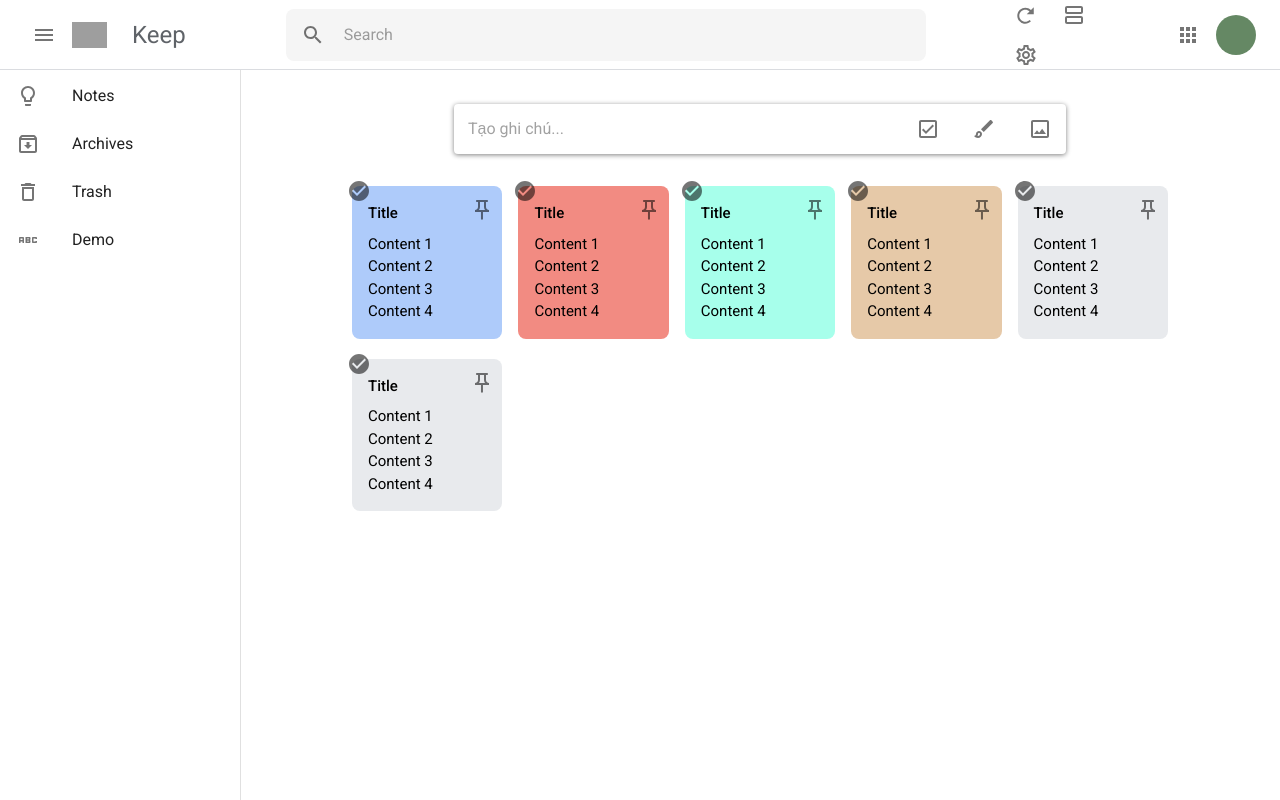
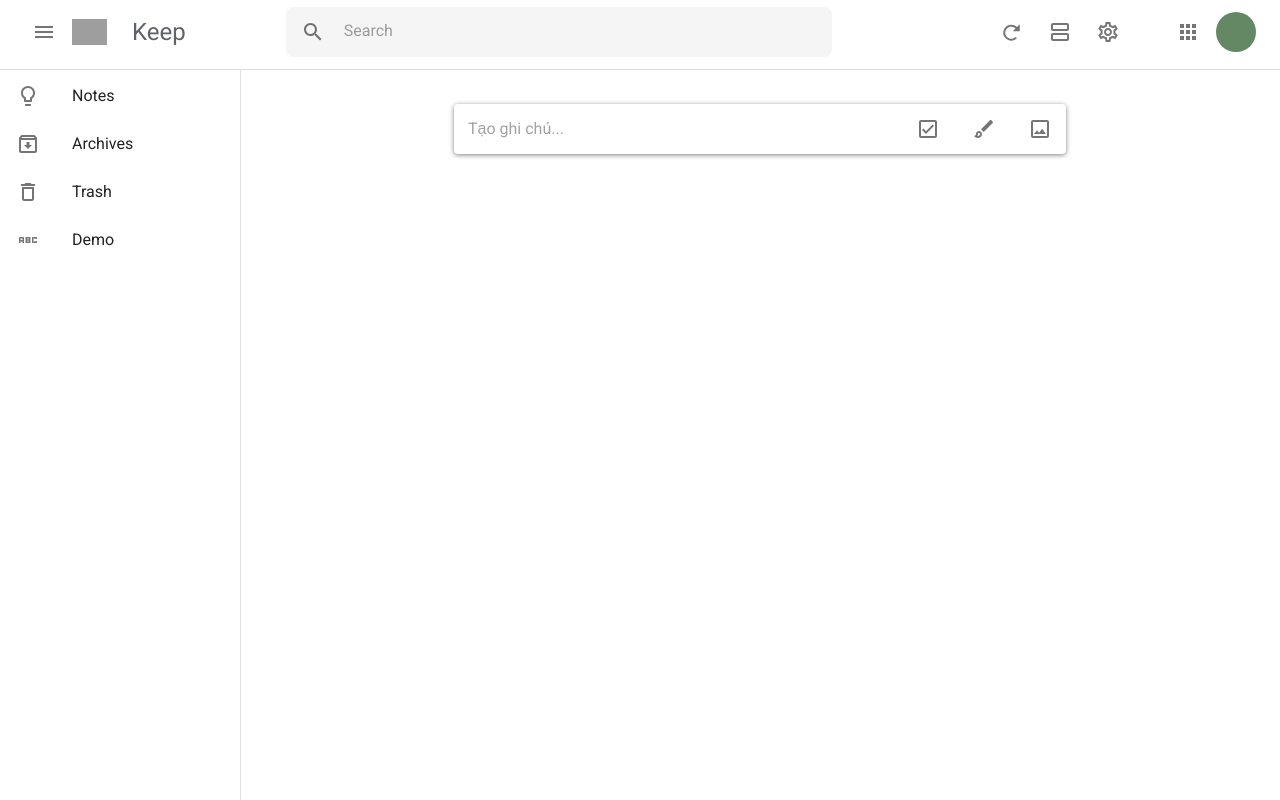
Before and after one commit to levanchungit/googlekeep-demo, a React (Create React App) app: page / in a window 1280 px wide. Built offline with nearby package versions, Linux system fonts and the light colour scheme; grey boxes are pictures that could not be loaded; a web font is replaced by a local one.

Commit message:
add: CRUD Note + SEARCH

```diff
--- a/src/App.js
+++ b/src/App.js
@@ -8,11 +8,12 @@
 import Deletes from './components/deletes';
 import Hello from './components/Demo';
 import Box from '@mui/material/Box';
+import DataProvider from './provider/dataProvider';
 
 export default function App() {
   return (
     <Box style={{ display: "flex", width: "100%" }}>
-
+      <DataProvider>
         <Router>
           <SwipeDrawer />
           <Routes>
@@ -22,6 +23,7 @@
             <Route path="/hello" element={<Hello />} />
           </Routes>
         </Router>
+      </DataProvider>
     </Box>
   )
 }
--- a/src/components/ContainerItem/index.js
+++ b/src/components/ContainerItem/index.js
@@ -5,88 +5,45 @@
 import PushPinOutlinedIcon from '@mui/icons-material/PushPinOutlined';
 import CheckCircleIcon from '@mui/icons-material/CheckCircle';
 
+const index = ({ check, notes, setNotes }) => {
+  return (
+    <Box sx={{ display: 'grid', gridTemplateColumns: '1fr 1fr 1fr 1fr 1fr', gridRowGap: 20, width: '80%', p: 4 }}>
+      {notes.map((item, index) => {
+        if (item.status === check) {
+          return <Box key={index} sx={{ mx: 1, backgroundColor: '#AECBFA', borderRadius: 2, p: 2, borderWidth: 1, borderColor: 'GrayText', position: 'relative' }}>
+            <Typography sx={{ textAlign: 'left', fontSize: 15, fontWeight: '500', mb: 1 }}>{item.title}</Typography>
+            <Typography sx={{ textAlign: 'left', fontSize: 15, fontWeight: '400' }}>{item.body}</Typography>
+            <IconButton sx={{ position: 'absolute', top: -15, left: -13 }} onClick={() => {
+              //find item by item.id and change status to "deletes"
+              const updatedItem = { ...item, status: 'deletes' };
+              const updatedNotes = [...notes];
+              updatedNotes[index] = updatedItem;
+              setNotes(updatedNotes);
+            }}>
+              <CheckCircleIcon />
+            </IconButton>
+            <IconButton sx={{ position: 'absolute', top: 4, right: 0 }} onClick={() => {
+              const updatedItem = { ...item, status: 'archives' };
+              const updatedNotes = [...notes];
+              updatedNotes[index] = updatedItem;
+              setNotes(updatedNotes);
+            }}>
+              <PushPinOutlinedIcon />
+            </IconButton>
 
-export default function index() {
-  return (
-    <Box sx={{ display: 'grid', gridTemplateColumns: '1fr 1fr 1fr 1fr 1fr', gridRowGap: 20, width: '80%', p: 4}}>
-        <Box sx={{mx: 1, backgroundColor: '#AECBFA', borderRadius: 2, p: 2, borderWidth: 1, borderColor: 'GrayText', position: 'relative' }}>
-          <Typography sx={{ textAlign: 'left', fontSize: 15, fontWeight: '500', mb: 1 }}>Title</Typography>
-          <Typography sx={{ textAlign: 'left', fontSize: 15, fontWeight: '400' }}>Content 1</Typography>
-          <Typography sx={{ textAlign: 'left', fontSize: 15, fontWeight: '400' }}>Content 2</Typography>
-          <Typography sx={{ textAlign: 'left', fontSize: 15, fontWeight: '400' }}>Content 3</Typography>
-          <Typography sx={{ textAlign: 'left', fontSize: 15, fontWeight: '400' }}>Content 4</Typography>
-          <IconButton sx = {{position: 'absolute', top: -15 ,left: -13}}>
-            <CheckCircleIcon />
-          </IconButton>
-          <IconButton sx = {{position: 'absolute', top: 4 ,right: 0}}>
-            <PushPinOutlinedIcon/>
-          </IconButton>
-        </Box>
-        <Box sx={{mx: 1, backgroundColor: '#F28B82', borderRadius: 2, p: 2, borderWidth: 1, borderColor: 'GrayText', position: 'relative' }}>
-          <Typography sx={{ textAlign: 'left', fontSize: 15, fontWeight: '500', mb: 1 }}>Title</Typography>
-          <Typography sx={{ textAlign: 'left', fontSize: 15, fontWeight: '400' }}>Content 1</Typography>
-          <Typography sx={{ textAlign: 'left', fontSize: 15, fontWeight: '400' }}>Content 2</Typography>
-          <Typography sx={{ textAlign: 'left', fontSize: 15, fontWeight: '400' }}>Content 3</Typography>
-          <Typography sx={{ textAlign: 'left', fontSize: 15, fontWeight: '400' }}>Content 4</Typography>
-          <IconButton sx = {{position: 'absolute', top: -15 ,left: -13}}>
-            <CheckCircleIcon />
-          </IconButton>
-          <IconButton sx = {{position: 'absolute', top: 4 ,right: 0}}>
-            <PushPinOutlinedIcon/>
-          </IconButton>
-        </Box>
-        <Box sx={{mx: 1, backgroundColor: '#A7FFEB', borderRadius: 2, p: 2, borderWidth: 1, borderColor: 'GrayText', position: 'relative' }}>
-          <Typography sx={{ textAlign: 'left', fontSize: 15, fontWeight: '500', mb: 1 }}>Title</Typography>
-          <Typography sx={{ textAlign: 'left', fontSize: 15, fontWeight: '400' }}>Content 1</Typography>
-          <Typography sx={{ textAlign: 'left', fontSize: 15, fontWeight: '400' }}>Content 2</Typography>
-          <Typography sx={{ textAlign: 'left', fontSize: 15, fontWeight: '400' }}>Content 3</Typography>
-          <Typography sx={{ textAlign: 'left', fontSize: 15, fontWeight: '400' }}>Content 4</Typography>
-          <IconButton sx = {{position: 'absolute', top: -15 ,left: -13}}>
-            <CheckCircleIcon />
-          </IconButton>
-          <IconButton sx = {{position: 'absolute', top: 4 ,right: 0}}>
-            <PushPinOutlinedIcon/>
-          </IconButton>
-        </Box>
-        <Box sx={{mx: 1, backgroundColor: '#E6C9A8', borderRadius: 2, p: 2, borderWidth: 1, borderColor: 'GrayText', position: 'relative' }}>
-          <Typography sx={{ textAlign: 'left', fontSize: 15, fontWeight: '500', mb: 1 }}>Title</Typography>
-          <Typography sx={{ textAlign: 'left', fontSize: 15, fontWeight: '400' }}>Content 1</Typography>
-          <Typography sx={{ textAlign: 'left', fontSize: 15, fontWeight: '400' }}>Content 2</Typography>
-          <Typography sx={{ textAlign: 'left', fontSize: 15, fontWeight: '400' }}>Content 3</Typography>
-          <Typography sx={{ textAlign: 'left', fontSize: 15, fontWeight: '400' }}>Content 4</Typography>
-          <IconButton sx = {{position: 'absolute', top: -15 ,left: -13}}>
-            <CheckCircleIcon />
-          </IconButton>
-          <IconButton sx = {{position: 'absolute', top: 4 ,right: 0}}>
-            <PushPinOutlinedIcon/>
-          </IconButton>
-        </Box>
-        <Box sx={{mx: 1, backgroundColor: '#E8EAED', borderRadius: 2, p: 2, borderWidth: 1, borderColor: 'GrayText', position: 'relative' }}>
-          <Typography sx={{ textAlign: 'left', fontSize: 15, fontWeight: '500', mb: 1 }}>Title</Typography>
-          <Typography sx={{ textAlign: 'left', fontSize: 15, fontWeight: '400' }}>Content 1</Typography>
-          <Typography sx={{ textAlign: 'left', fontSize: 15, fontWeight: '400' }}>Content 2</Typography>
-          <Typography sx={{ textAlign: 'left', fontSize: 15, fontWeight: '400' }}>Content 3</Typography>
-          <Typography sx={{ textAlign: 'left', fontSize: 15, fontWeight: '400' }}>Content 4</Typography>
-          <IconButton sx = {{position: 'absolute', top: -15 ,left: -13}}>
-            <CheckCircleIcon />
-          </IconButton>
-          <IconButton sx = {{position: 'absolute', top: 4 ,right: 0}}>
-            <PushPinOutlinedIcon/>
-          </IconButton>
-        </Box>
-        <Box sx={{mx: 1, backgroundColor: '#E8EAED', borderRadius: 2, p: 2, borderWidth: 1, borderColor: 'GrayText', position: 'relative' }}>
-          <Typography sx={{ textAlign: 'left', fontSize: 15, fontWeight: '500', mb: 1 }}>Title</Typography>
-          <Typography sx={{ textAlign: 'left', fontSize: 15, fontWeight: '400' }}>Content 1</Typography>
-          <Typography sx={{ textAlign: 'left', fontSize: 15, fontWeight: '400' }}>Content 2</Typography>
-          <Typography sx={{ textAlign: 'left', fontSize: 15, fontWeight: '400' }}>Content 3</Typography>
-          <Typography sx={{ textAlign: 'left', fontSize: 15, fontWeight: '400' }}>Content 4</Typography>
-          <IconButton sx = {{position: 'absolute', top: -15 ,left: -13}}>
-            <CheckCircleIcon />
-          </IconButton>
-          <IconButton sx = {{position: 'absolute', top: 4 ,right: 0}}>
-            <PushPinOutlinedIcon/>
-          </IconButton>
-        </Box>
-    </Box>
+            <IconButton sx={{ position: 'absolute', top: 4, right: 30 }} onClick={() => {
+              const updatedItem = { ...item, status: 'note' };
+              const updatedNotes = [...notes];
+              updatedNotes[index] = updatedItem;
+              setNotes(updatedNotes);
+            }}>
+              <PushPinOutlinedIcon />
+            </IconButton>
+          </Box>
+        }
+      })}
+    </Box >
   )
 }
+
+export default index;
--- a/src/components/HeaderBar/index.js
+++ b/src/components/HeaderBar/index.js
@@ -34,9 +34,10 @@
                 <img style={{ width: '35px' }} src={logo} alt='logo'></img>
                 <Heading>Keep</Heading>
                 <InputSearch sx={{ p: 40 }}></InputSearch>
-                <Box sx = {{ml: 10}}>
+                <Box sx={{ display: 'flex', alignItems: 'center', justifyContent: 'flex-end' }}>
+                    <Box sx={{ display: 'flex', }}>
                         <IconButton sx={{ mr: 1 }}>
-                        <ReplayIcon sx={{ transform: 'scaleX(-1) rotate(-45deg)' }}/>
+                            <ReplayIcon sx={{ transform: 'scaleX(-1) rotate(-45deg)' }} />
                         </IconButton>
                         <IconButton sx={{ mr: 1 }}>
                             <ViewAgendaOutlinedIcon />
@@ -45,11 +46,12 @@
                             <SettingsOutlinedIcon />
                         </IconButton>
                     </Box>
-                <Box sx = {{ml: 4, display: 'flex'}}>
+                    <Box sx={{ ml: 4, display: 'flex' }}>
                         <IconButton sx={{ mr: 1 }}>
                             <AppsOutlinedIcon />
                         </IconButton>
-                    <Box sx = {{width: 40, height: 40, borderRadius: 20, backgroundColor: '#658864'}}>
+                        <Box sx={{ width: 40, height: 40, borderRadius: 20, backgroundColor: '#658864' }}>
+                        </Box>
                     </Box>
                 </Box>
 
--- a/src/components/InputCreateNote/index.js
+++ b/src/components/InputCreateNote/index.js
@@ -1,4 +1,4 @@
-import * as React from 'react';
+import React, { useState, useEffect } from 'react';
 import Paper from '@mui/material/Paper';
 import InputBase from '@mui/material/InputBase';
 import IconButton from '@mui/material/IconButton';
@@ -7,16 +7,35 @@
 import ImageOutlinedIcon from '@mui/icons-material/ImageOutlined';
 
 // import {CheckBoxOutlinedIcon, BrushOutlinedIcon, ImageOutlinedIcon
-export default function InputCreateNote() {
+const InputCreateNote = ({ notes, setNotes }) => {
+  const [item, setItem] = useState({
+    id: 0,
+    title: '',
+    body: '',
+    backgroundColor: '',
+    status: '',
+  });
+
   return (
     <Paper
-      component="form"
       sx={{ p: '2px 6px', display: 'flex', alignItems: 'center', width: 600, height: '46px', boxShadow: '0px 1px 5px gray' }}
     >
       <InputBase
         sx={{ ml: 1, flex: 1 }}
         placeholder="Tạo ghi chú..."
         inputProps={{ 'aria-label': 'tao ghi chu' }}
+        value={item.title}
+        onChange={(e) => setItem({ ...item, title: e.target.value, backgroundColor: 'gray', status: 'note' })}
+        onKeyPress={(e) => {
+          if (e.charCode === 13) {
+            //add item to list
+            //set item.id + 1
+            item.id = item.id + 1
+            setNotes([...notes, item])
+            setItem({ ...item, title: '', body: '' })
+            console.log(notes);
+          }
+        }}
       />
       <IconButton type="button" sx={{ ml: 2 }} aria-label="checkbox">
         <CheckBoxOutlinedIcon />
@@ -30,3 +49,5 @@
     </Paper>
   );
 }
+
+export default InputCreateNote
--- a/src/components/InputSearch/index.js
+++ b/src/components/InputSearch/index.js
@@ -1,15 +1,26 @@
-import * as React from 'react';
+import React, { useContext, useState } from 'react';
 import InputBase from '@mui/material/InputBase';
 import IconButton from '@mui/material/IconButton';
 import SearchIcon from '@mui/icons-material/Search';
 import Box from '@mui/material/Box';
+import { DataContext } from '../../provider/dataProvider';
+const CustomizedInputBase = () => {
+  const [search, setSearch] = useState('');
+  const { notes, setNotes } = useContext(DataContext);
 
-export default function CustomizedInputBase() {
+  const handleSearch = (e) => {
+    setSearch(e.target.value);
+    const newNotes = notes.filter((note) => {
+      return note.title.toLowerCase().includes(search.toLowerCase());
+    });
+    setNotes(newNotes);
+  };
+
   return (
     <Box
-      component="form"
-      sx={{ p: '2px 4px', display: 'flex', alignItems: 'center', width: 700, height: 48, backgroundColor: '#F5F5F5', borderRadius: 2 }}
+      sx={{ p: '2px 4px', display: 'flex', alignItems: 'center', width: '100%', backgroundColor: '#F5F5F5', borderRadius: 2, mr: 20 }}
     >
+      <Box sx={{ maxWidth: 740 }}>
         <IconButton sx={{ p: '8px', m: '3px' }} aria-label="search">
           <SearchIcon />
         </IconButton>
@@ -17,7 +28,13 @@
           sx={{ ml: 1, flex: 1 }}
           placeholder="Search"
           inputProps={{ 'aria-label': 'search' }}
+          value={search}
+          onChange={(e) => handleSearch(e)}
         />
+      </Box>
+
     </Box>
   );
 }
+
+export default CustomizedInputBase;
--- a/src/components/archives/index.js
+++ b/src/components/archives/index.js
@@ -1,7 +1,18 @@
-import React from 'react'
+import React, { useContext, useState } from 'react'
+import Box from '@mui/material/Box';
+import InputCreateNote from '../InputCreateNote';
+import ContainerItem from '../ContainerItem';
+import { DataContext } from '../../provider/dataProvider';
 
-export default function index() {
+const Archives = () => {
+    const { notes, setNotes } = useContext(DataContext);
+
     return (
-        <div>Archives</div>
+        <Box sx={{ display: "flex", width: "100%", alignItems: 'center', justifyContent: 'center', marginTop: 13, flexDirection: 'column' }}>
+            <InputCreateNote check={"archives"} notes={notes} setNotes={setNotes}></InputCreateNote>
+            <ContainerItem check={"archives"} notes={notes} setNotes={setNotes}></ContainerItem>
+        </Box>
     )
 }
+
+export default Archives
--- a/src/components/deletes/index.js
+++ b/src/components/deletes/index.js
@@ -1,7 +1,18 @@
-import React from 'react'
+import React, { useContext, useState } from 'react'
+import Box from '@mui/material/Box';
+import InputCreateNote from '../InputCreateNote';
+import ContainerItem from '../ContainerItem';
+import { DataContext } from '../../provider/dataProvider';
 
-export default function index() {
+const Deletes = () => {
+    const { notes, setNotes } = useContext(DataContext);
+
     return (
-        <div>Deletes</div>
+        <Box sx={{ display: "flex", width: "100%", alignItems: 'center', justifyContent: 'center', marginTop: 13, flexDirection: 'column' }}>
+            <InputCreateNote check={"deletes"} notes={notes} setNotes={setNotes}></InputCreateNote>
+            <ContainerItem check={"deletes"} notes={notes} setNotes={setNotes}></ContainerItem>
+        </Box>
     )
 }
+
+export default Deletes
--- a/src/components/notes/index.js
+++ b/src/components/notes/index.js
@@ -1,13 +1,18 @@
-import React from 'react'
+import React, { useContext, useState } from 'react'
 import Box from '@mui/material/Box';
 import InputCreateNote from '../InputCreateNote';
 import ContainerItem from '../ContainerItem';
+import { DataContext } from '../../provider/dataProvider';
 
-export default function index() {
+const Notes = () => {
+    const { notes, setNotes } = useContext(DataContext);
+
     return (
         <Box sx={{ display: "flex", width: "100%", alignItems: 'center', justifyContent: 'center', marginTop: 13, flexDirection: 'column' }}>
-            <InputCreateNote></InputCreateNote>
-            <ContainerItem></ContainerItem>
+            <InputCreateNote check={"note"} notes={notes} setNotes={setNotes}></InputCreateNote>
+            <ContainerItem check={"note"} notes={notes} setNotes={setNotes}></ContainerItem>
         </Box>
     )
 }
+
+export default Notes
--- /dev/null
+++ b/src/provider/dataProvider.js
@@ -0,0 +1,49 @@
+import React, { useState, createContext } from 'react';
+
+export const DataContext = createContext(null);
+export const Color = [
+    {
+        color: '#AECBFA',
+    },
+    {
+        color: '#F28B82',
+    },
+    {
+        color: '#A7FFEB',
+    }
+]
+const arrNotes = [
+    {
+        id: 1,
+        title: 'Ghi chú 1',
+        body: 'Nội dung ghi chú 1',
+        backgroundColor: Color[0].color,
+        status: 'note',
+    },
+    {
+        id: 2,
+        title: 'Ghi chú 2',
+        body: 'Nội dung ghi chú 2',
+        backgroundColor: Color[1].color,
+        status: 'archives',
+    },
+    {
+        id: 3,
+        title: 'Ghi chú 3',
+        body: 'Nội dung ghi chú 3',
+        backgroundColor: Color[2].color,
+        status: 'deletes',
+    },
+]
+
+const DataProvider = ({ children }) => {
+    const [notes, setNotes] = useState([]);
+
+    return (
+        <DataContext.Provider value={{ notes, setNotes }}>
+            {children}
+        </DataContext.Provider>
+    )
+}
+
+export default DataProvider
```
Lines whose indentation alone changed are shown as unchanged.
